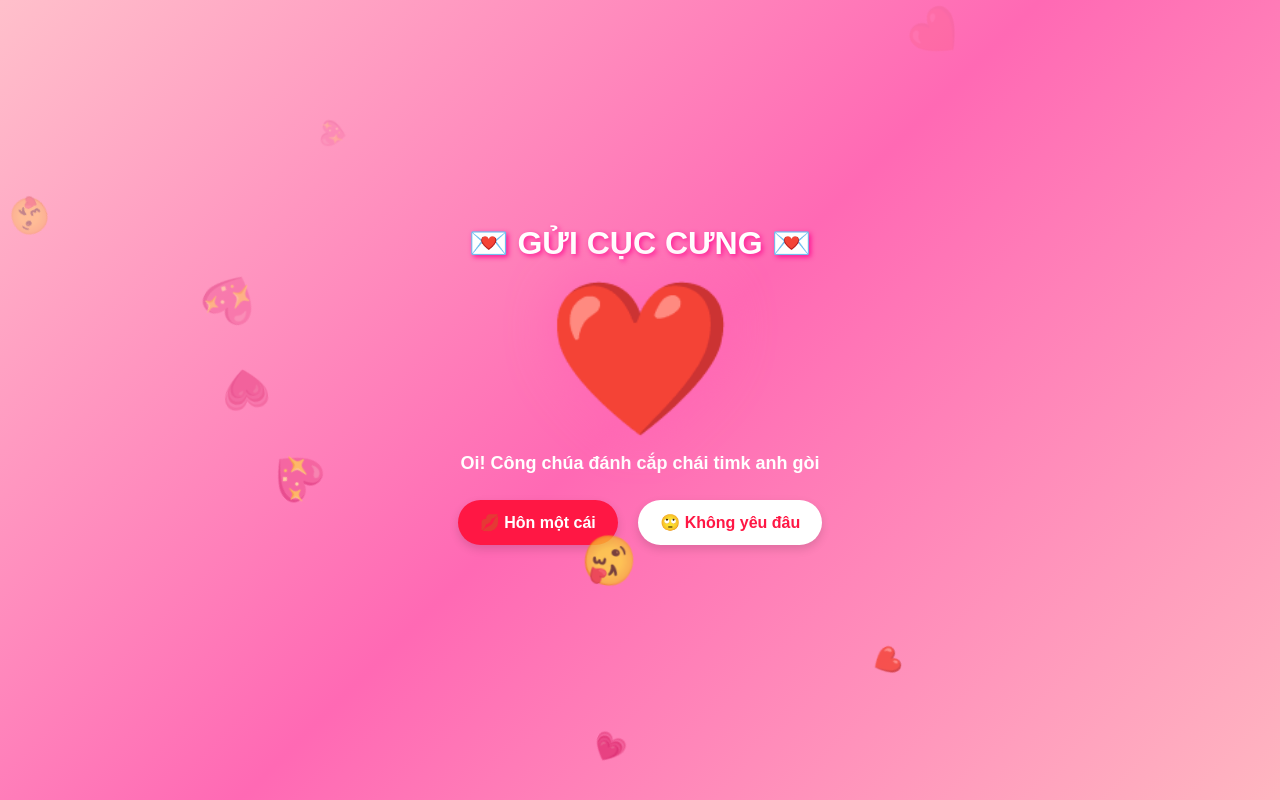
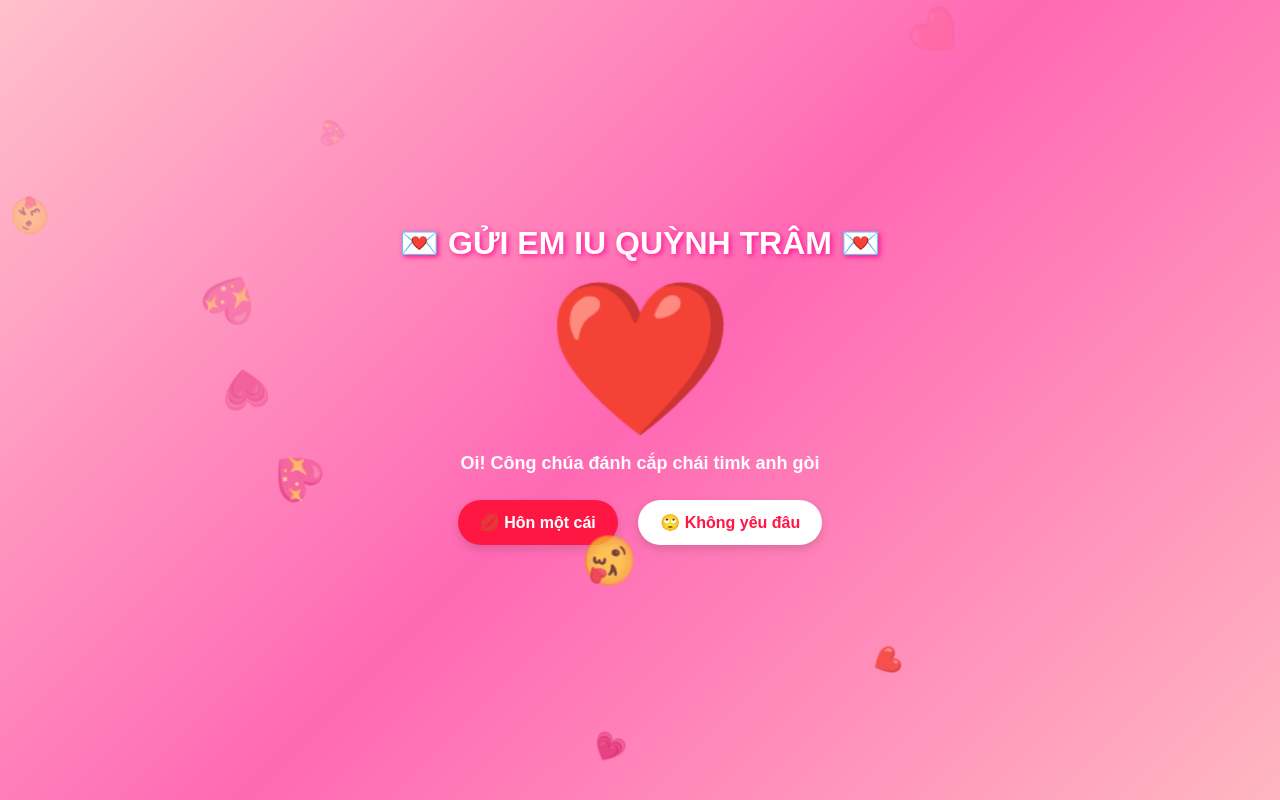
Before and after one commit to ankienho1301/traduong, a plain HTML site: page index.html in a window 1280 px wide. Drawn offline with Linux system fonts and the light colour scheme.

Commit message:
Restore index.html with original content

```diff
--- a/index.html
+++ b/index.html
@@ -96,7 +96,7 @@ button {
 
 <body>
 
-<h1>💌 GỬI CỤC CƯNG 💌</h1>
+<h1>💌 GỬI EM IU QUỲNH TRÂM 💌</h1>
 
 <div class="heart" onclick="heartClick()">❤️</div>
 
```
